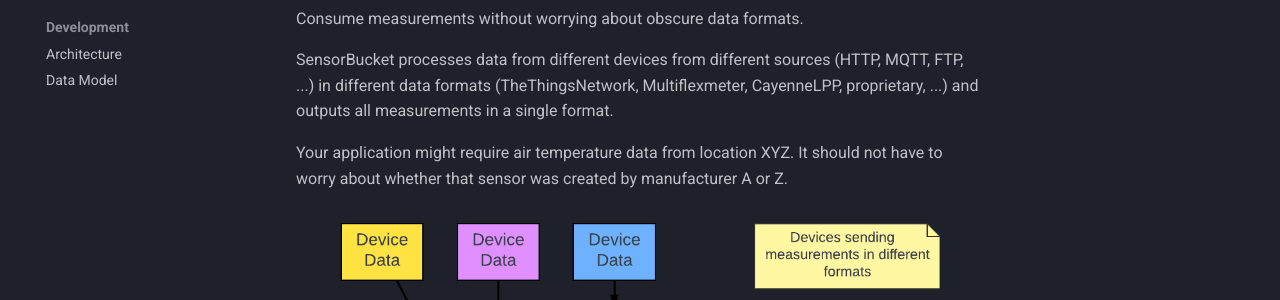
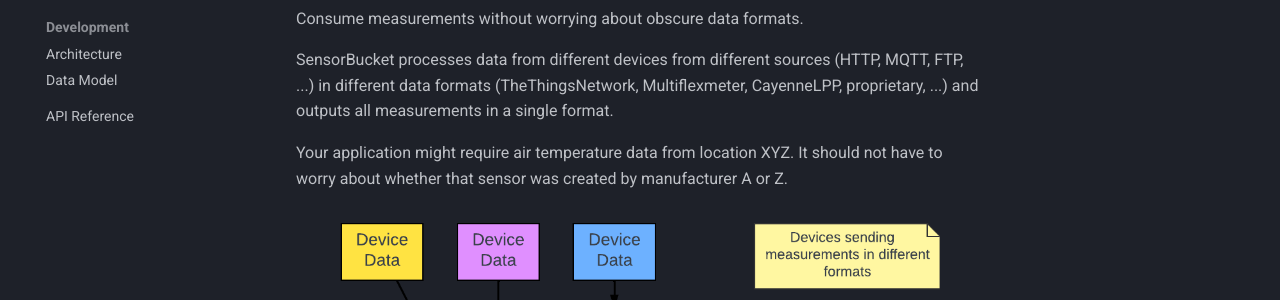
Before and after one commit to sensorbucket/SensorBucket, an MkDocs documentation site: the page built from docs/index.md, in a window 1280 px wide. Shown: the part 174-474 px from the top of the page. Built offline with MkDocs 1.6.1 and Material for MkDocs 9.7.7, drawn with Linux system fonts in a browser that asks for light colours; comment, search, counter and statistics services are not loaded.

Commit message:
Build redoc into docs/

```diff
--- a/mkdocs.yml
+++ b/mkdocs.yml
@@ -48,3 +48,4 @@
   - Development:
     - Architecture: development/architecture.md
     - Data Model: development/data-model.md
+  - API Reference: ./api/index.html
```
Also changed, not shown: 1 other file.
